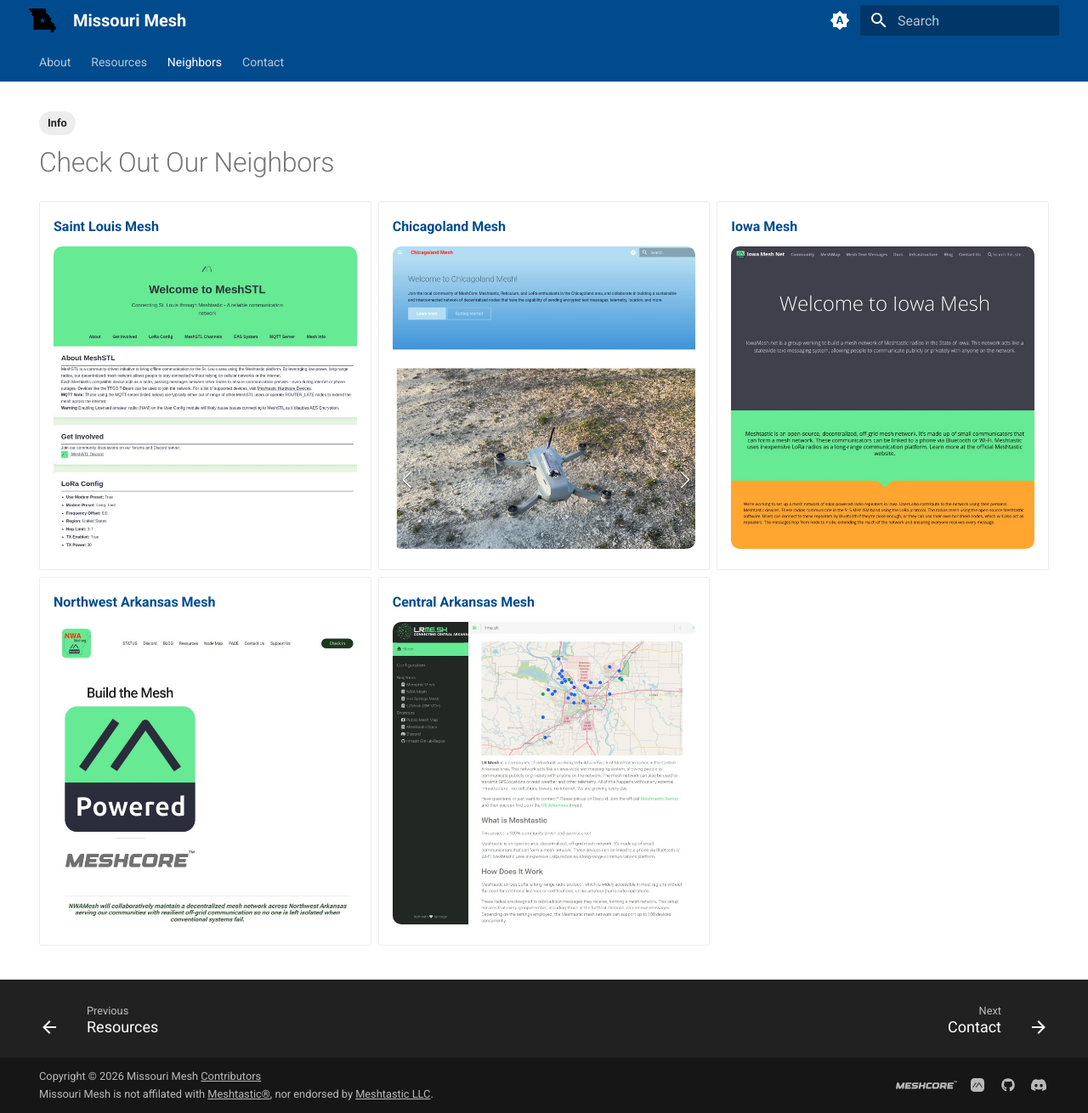
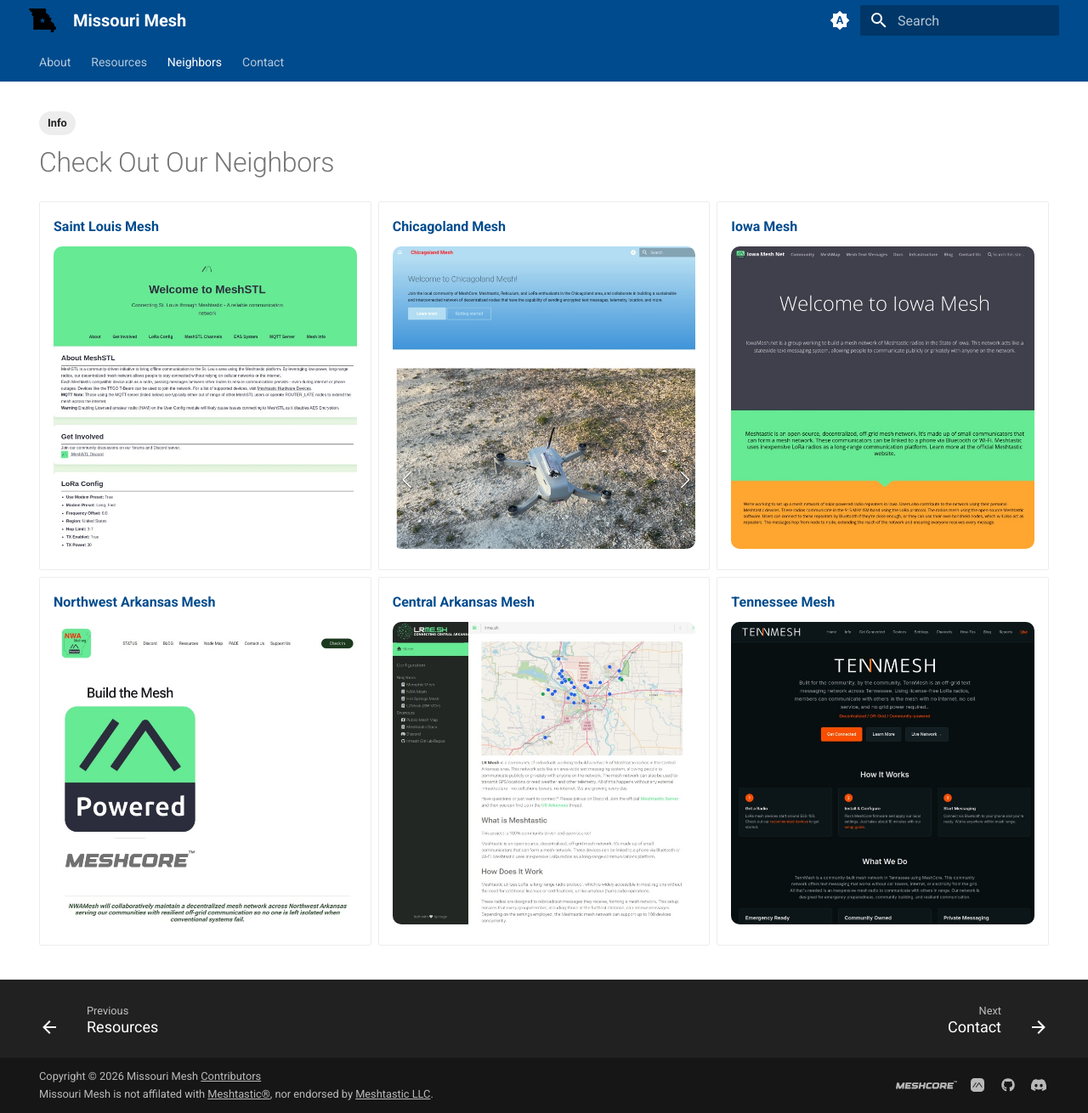
Before and after one commit to missourimesh/missourimesh.org, an MkDocs documentation site: the page built from docs/neighbors.md, in a window 1280 px wide and 1310 px high. Shown: the whole window at 85% size. Built offline with MkDocs 1.6.1 and Material for MkDocs 9.7.7, drawn with Linux system fonts in a browser that asks for light colours.

Commit message:
add tennessee to neighbors

```diff
--- a/docs/neighbors.md
+++ b/docs/neighbors.md
@@ -25,4 +25,7 @@
 -   [__Central Arkansas Mesh__](https://lrme.sh/)
     ![Link preview](./assets/images/previews/lrme.sh.jpg)
 
+-   [__Tennessee Mesh__](https://tennmesh.com/)
+    ![Link preview](./assets/images/previews/tennmesh.com.jpg)
+
 </div>
```
Also changed, not shown: docs/assets/images/previews/tennmesh.com.jpg (added).
